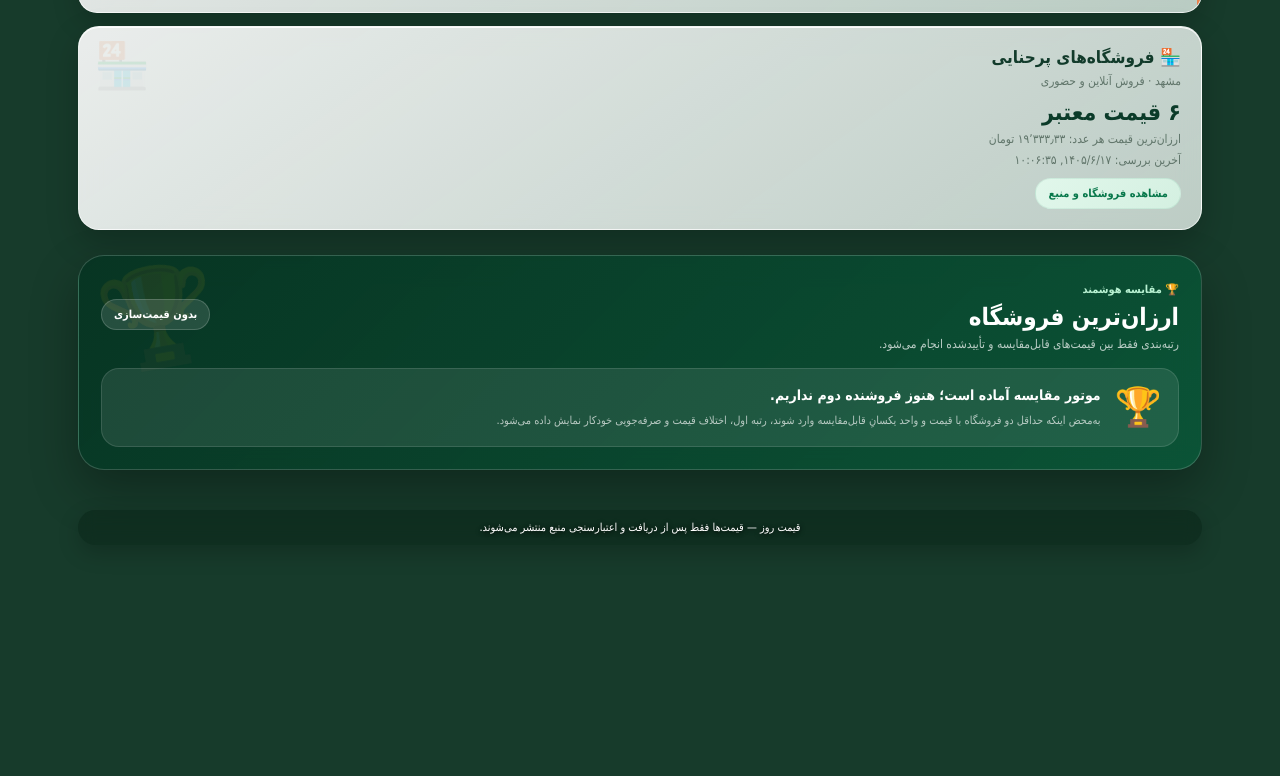
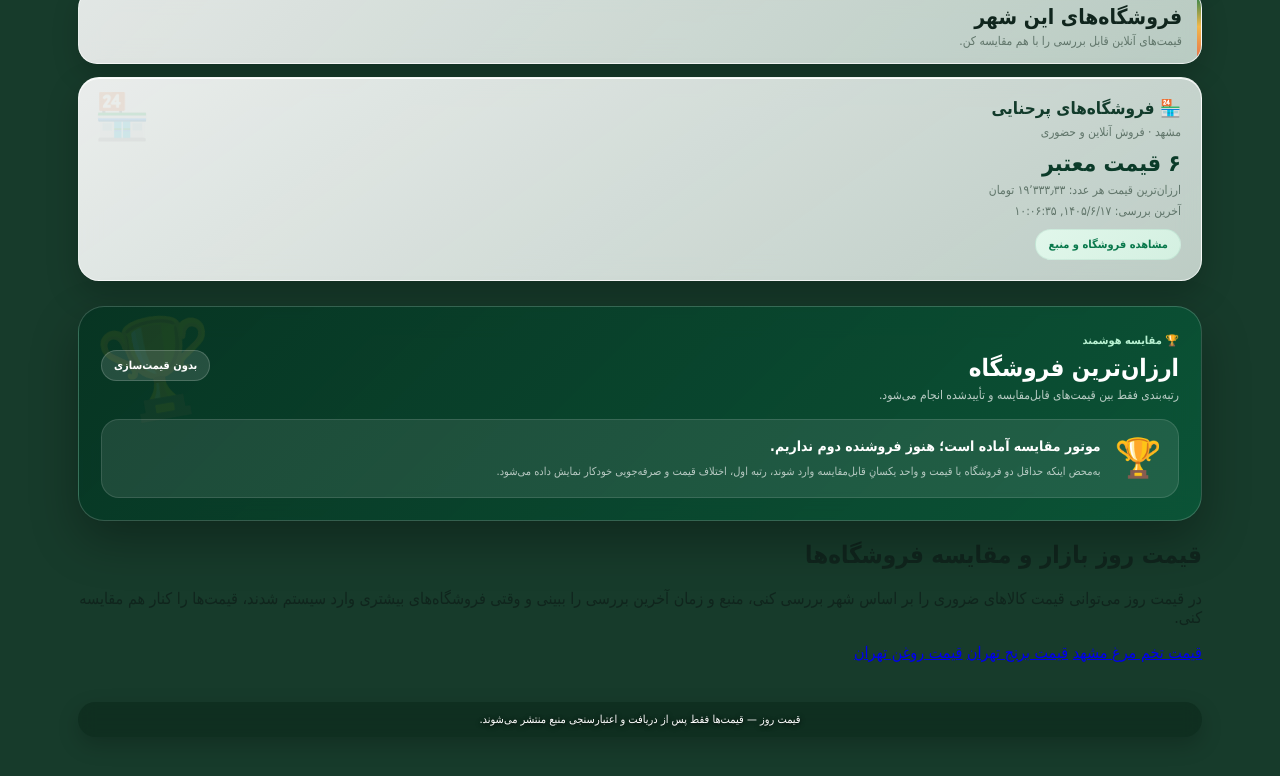
Before and after one commit to Morijooob/gheymat-rooz, a website: page public/index.html in a window 1280 px wide. Shown: the part 1354-2130 px from the top of the page. Before the commit the page ends 1943 px from the top, so only its background shows below. Drawn offline with Linux system fonts and the light colour scheme; no server answers.

Commit message:
feat: improve SEO and sharing entry points

```diff
--- a/public/index.html
+++ b/public/index.html
@@ -3,7 +3,14 @@
 <head>
   <meta charset="utf-8">
   <meta name="viewport" content="width=device-width,initial-scale=1">
-  <meta name="description" content="قیمت روز کالاها، قیمت فروشگاه‌ها و مقایسه قیمت در شهر شما">
+  <meta name="description" content="قیمت روز کالاها، قیمت فروشگاه‌ها و مقایسه قیمت در شهر شما؛ قبل از خرید قیمت‌ها را بررسی و ارزان‌ترین گزینه را پیدا کن.">
+  <meta name="robots" content="index,follow,max-image-preview:large">
+  <meta property="og:type" content="website">
+  <meta property="og:title" content="قیمت روز | قیمت واقعی بازار">
+  <meta property="og:description" content="قیمت روز کالاها را در شهر خودت ببین و قیمت فروشگاه‌ها را مقایسه کن.">
+  <meta property="og:locale" content="fa_IR">
+  <meta name="twitter:card" content="summary">
+  <link rel="canonical" href="https://gheymat-rooz.m73216r.workers.dev/">
   <title>قیمت روز | قیمت واقعی بازار</title>
   <link rel="stylesheet" href="/styles.css">
 </head>
@@ -49,6 +56,9 @@
       <div class="search-wrap">
         <input id="search" type="search" placeholder="یا نام کالا را اینجا جستجو کن..." autocomplete="off">
       </div>
+      <div class="share-row">
+        <button id="sharePage" type="button" class="share-button">📤 اشتراک‌گذاری این نتیجه</button>
+      </div>
     </section>
 
     <section class="stats">
@@ -85,6 +95,16 @@
       </div>
     </section>
 
+    <section class="seo-intro">
+      <h2>قیمت روز بازار و مقایسه فروشگاه‌ها</h2>
+      <p>در قیمت روز می‌توانی قیمت کالاهای ضروری را بر اساس شهر بررسی کنی، منبع و زمان آخرین بررسی را ببینی و وقتی فروشگاه‌های بیشتری وارد سیستم شدند، قیمت‌ها را کنار هم مقایسه کنی.</p>
+      <div class="seo-links">
+        <a href="/?city=mashhad&amp;product=%D8%AA%D8%AE%D9%85%20%D9%85%D8%B1%D8%BA">قیمت تخم مرغ مشهد</a>
+        <a href="/?city=tehran&amp;product=%D8%A8%D8%B1%D9%86%D8%AC">قیمت برنج تهران</a>
+        <a href="/?city=tehran&amp;product=%D8%B1%D9%88%D8%BA%D9%86">قیمت روغن تهران</a>
+      </div>
+    </section>
+
     <footer>قیمت روز — قیمت‌ها فقط پس از دریافت و اعتبارسنجی منبع منتشر می‌شوند.</footer>
   </main>
   <script src="/app.js"></script>
```
